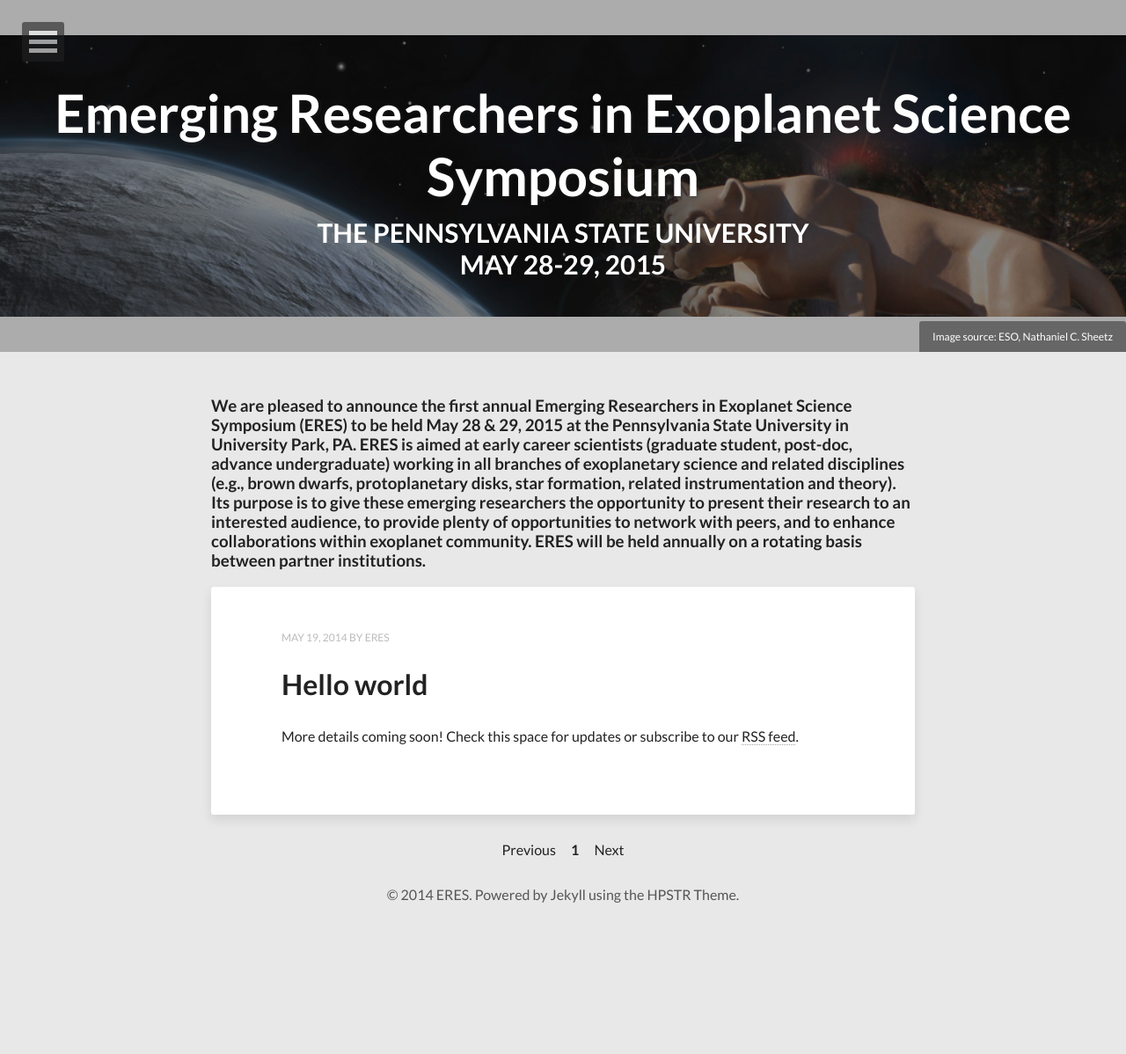
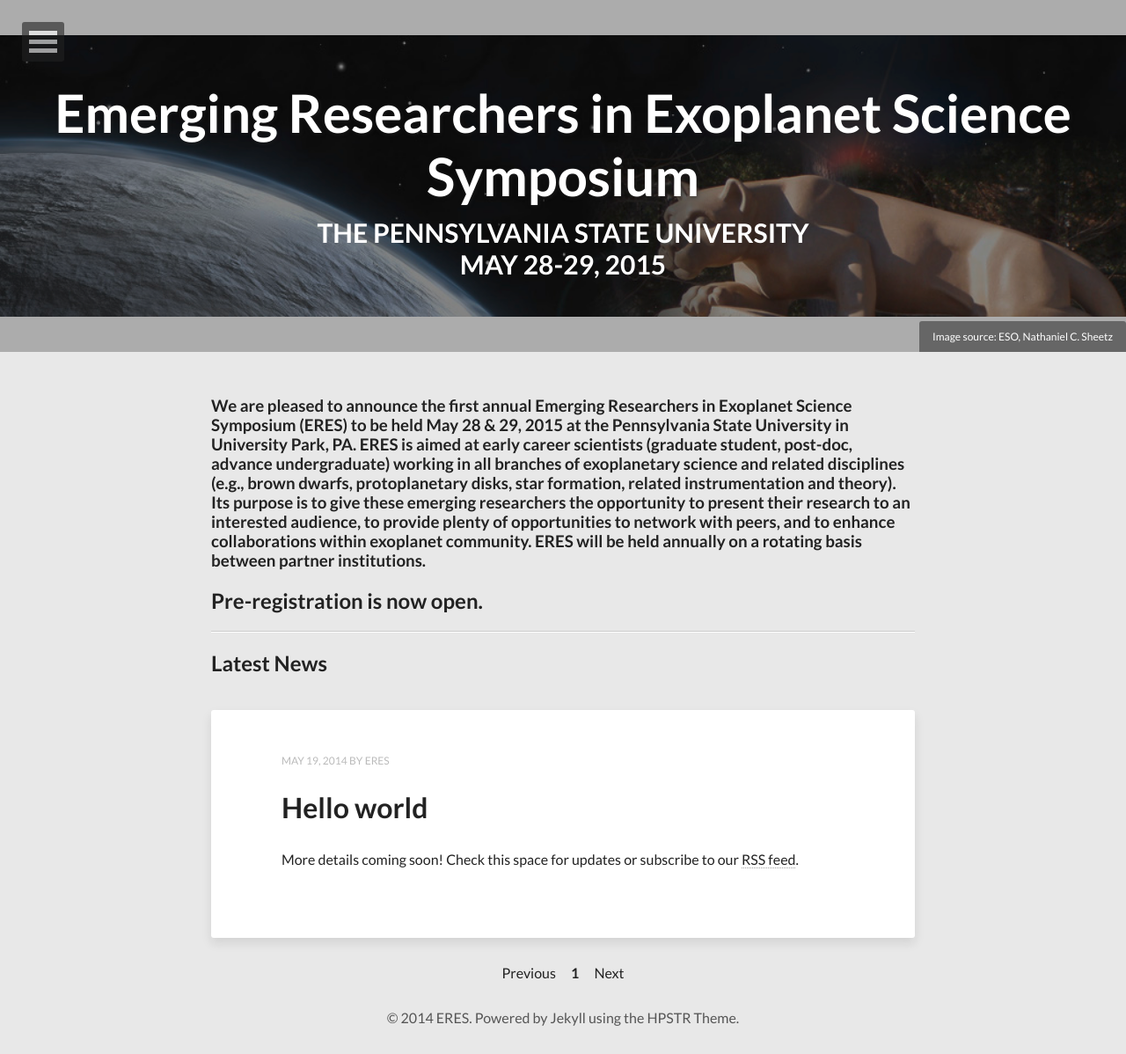
Before and after one commit to eford/ERES2014.github.io, a Jekyll site: the page built from index.html, in a window 1280 px wide. Shown: the whole page at 88% size. Built offline with Jekyll 4.4.1, drawn with Linux system fonts in a browser that asks for light colours; nearby versions of some CDN libraries; the list of posts is cut into pages by our own code; before the commit the page ends 1058 px from its top, so only the background shows below that.

Commit message:
Added preregistration form

```diff
--- a/_config.yml
+++ b/_config.yml
@@ -35,10 +35,13 @@
 # Links to include in top navigation
 # For external links add external: true
 links:
+  - title: Preregister/Join Email List
+    url: /email_form
+  - title: RSS
+    url: /feed.xml
   - title: Penn State Astronomy & Astrophysics
     url: http://astro.psu.edu
     external: true
-
 # http://en.wikipedia.org/wiki/List_of_tz_database_time_zones
 timezone:    America/New_York
 future:      true
--- a/index.html
+++ b/index.html
@@ -11,8 +11,11 @@
 ---
 
 <h3>We are pleased to announce the first annual Emerging Researchers in Exoplanet Science Symposium (ERES) to be held May 28 & 29, 2015 at the Pennsylvania State University in University Park, PA.  ERES is aimed at early career scientists (graduate student, post-doc, advance undergraduate) working in all branches of exoplanetary science and related disciplines (e.g., brown dwarfs, protoplanetary disks, star formation, related instrumentation and theory).  Its purpose is to give these emerging researchers the opportunity to present their research to an interested audience, to provide plenty of opportunities to network with peers, and to enhance collaborations within exoplanet community.  ERES will be held annually on a rotating basis between partner institutions. </h3><p>
+<p>
 
-
+<h2><a href="{{ site.url }}/email_form/">Pre-registration</a> is now open.</h2><p>
+<hr>
+<h2>Latest News</h2><br>
 {% for post in paginator.posts %}
 <article class="hentry">
   <header>
```
Also changed, not shown: _posts/2014-05-19-hello-word.md (+1 -1 lines), 7 other files.
